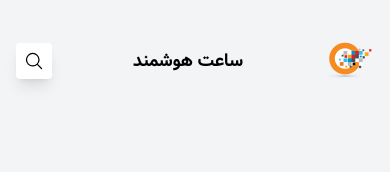
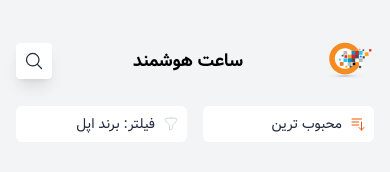
Before and after one commit to PariaRF/digitize, a website: page public/index.html in a window 390 px wide. Drawn offline with Linux system fonts and the light colour scheme.

Commit message:
Implementation Mobile Filter Search Section

```diff
--- a/public/index.html
+++ b/public/index.html
@@ -13,10 +13,26 @@
         </div>
         <div class="slate-800 font-bold text-lg">ساعت هوشمند</div>
         <div class="bg-white shadow-lg rounded slate-800 w-9 h-9 flex justify-center items-center">
-                <svg class="w-5 h-5 storke-slate-800" xmlns="http://www.w3.org/2000/svg" fill="none" viewBox="0 0 24 24" stroke-width="1.5" stroke="currentColor">
+             <svg class="w-5 h-5 stroke-slate-800" xmlns="http://www.w3.org/2000/svg" fill="none" viewBox="0 0 24 24" stroke-width="1.5" stroke="currentColor">
                 <path stroke-linecap="round" stroke-linejoin="round" d="m21 21-5.197-5.197m0 0A7.5 7.5 0 1 0 5.196 5.196a7.5 7.5 0 0 0 10.607 10.607Z" />
                 </svg>
         </div>
     </div>
+
+    <!-- filter - search -->
+    <section class="flex justify-between items-center px-4 gap-x-4">
+        <div class="bg-white rounded-md p-2 flex items-center gap-x-2 w-1/2">
+            <svg xmlns="http://www.w3.org/2000/svg" class="w-4 y-4 stroke-orange-600" fill="none" viewBox="0 0 24 24" stroke-width="1.5" stroke="currentColor">
+                <path stroke-linecap="round" stroke-linejoin="round" d="M3 4.5h14.25M3 9h9.75M3 13.5h9.75m4.5-4.5v12m0 0-3.75-3.75M17.25 21 21 17.25" />
+            </svg>
+            <span class="text-sm font-medium text-slate-800 whitespace-nowrap">محبوب ترین</span>
+        </div>
+        <div class="bg-white rounded-md p-2 flex items-center gap-x-2 w-1/2">
+            <svg xmlns="http://www.w3.org/2000/svg" class="w-4 y-4 stroke-gray-300" fill="none" viewBox="0 0 24 24" stroke-width="1.5" stroke="currentColor">
+                <path stroke-linecap="round" stroke-linejoin="round" d="M12 3c2.755 0 5.455.232 8.083.678.533.09.917.556.917 1.096v1.044a2.25 2.25 0 0 1-.659 1.591l-5.432 5.432a2.25 2.25 0 0 0-.659 1.591v2.927a2.25 2.25 0 0 1-1.244 2.013L9.75 21v-6.568a2.25 2.25 0 0 0-.659-1.591L3.659 7.409A2.25 2.25 0 0 1 3 5.818V4.774c0-.54.384-1.006.917-1.096A48.32 48.32 0 0 1 12 3Z" />
+            </svg>
+            <span class="text-sm font-medium text-slate-800 whitespace-nowrap">فیلتر: برند اپل</span>
+        </div>
+    </section>
 </body>
 </html>
```
Also changed, not shown: public/build/tailwind.css. Lines whose indentation alone changed are shown as unchanged.
